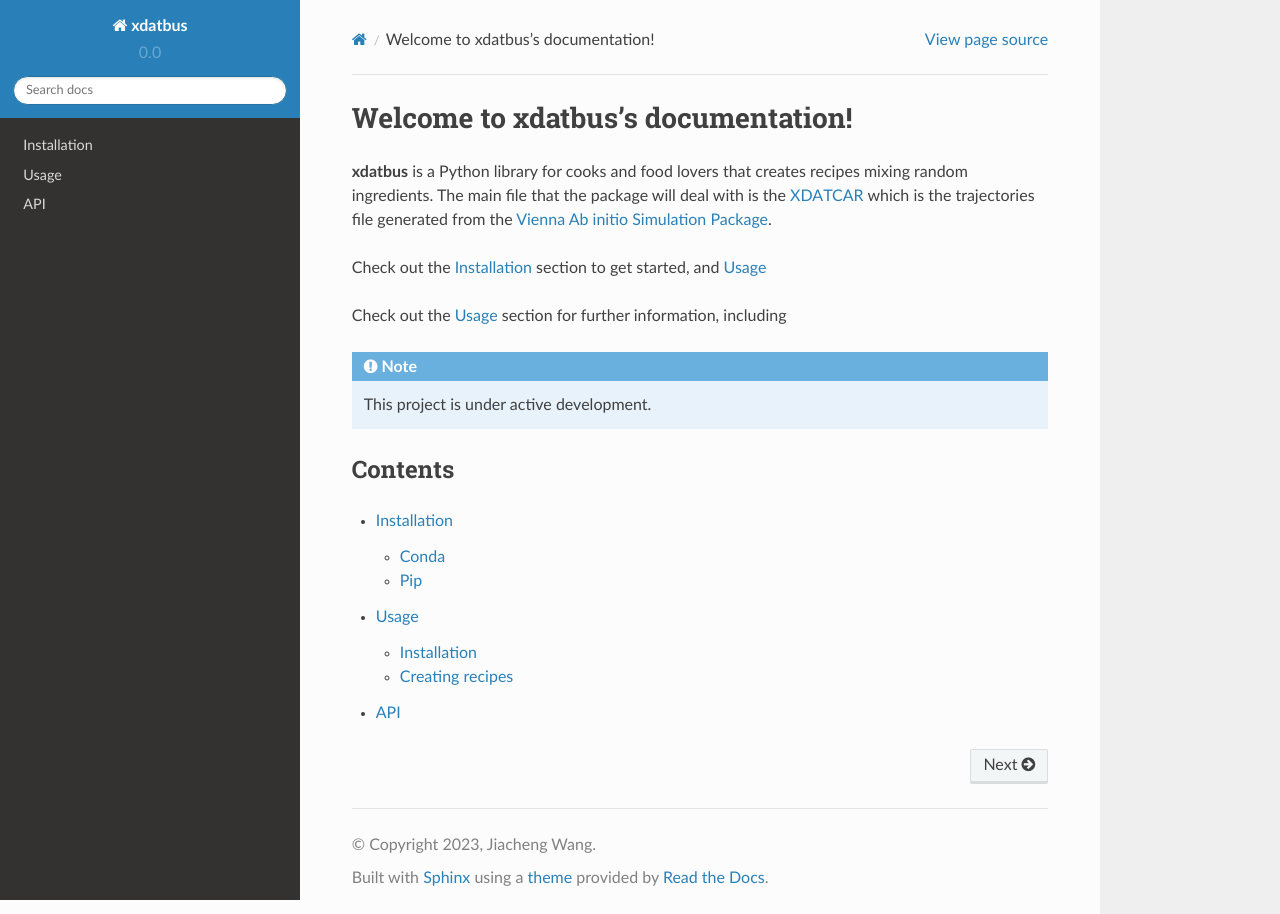
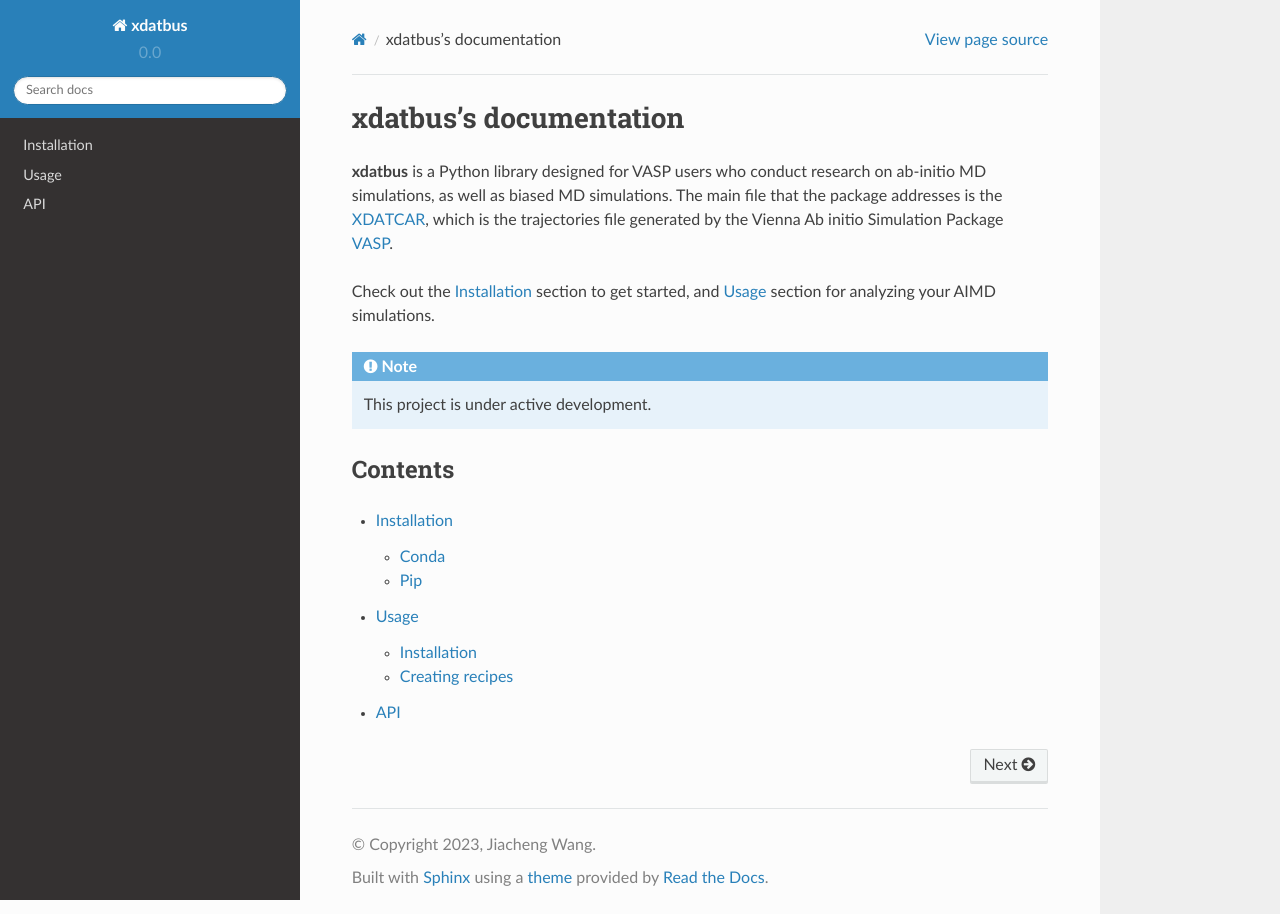
Before and after one commit to jcwang587/xdatbus, a Sphinx documentation site: the page built from docs/source/index.rst, in a window 1280 px wide. Built offline with Sphinx 7.4.7 and the Read the Docs theme 2.0.0, drawn with Linux system fonts in a browser that asks for light colours.

Commit message:
Update index.rst

```diff
--- a/docs/source/index.rst
+++ b/docs/source/index.rst
@@ -1,13 +1,10 @@
-Welcome to xdatbus's documentation!
+xdatbus's documentation
 ===================================
 
-**xdatbus** is a Python library for cooks and food lovers that creates recipes mixing random ingredients.
-The main file that the package will deal with is the  `XDATCAR <https://www.vasp.at/wiki/index.php/XDATCAR/>`_ which is the trajectories file generated from the `Vienna Ab initio Simulation Package <https://www.vasp.at/>`_.
+**xdatbus** is a Python library designed for VASP users who conduct research on ab-initio MD simulations, as well as biased MD simulations. The main file that the package addresses is the `XDATCAR <https://www.vasp.at/wiki/index.php/XDATCAR/>`_, which is the trajectories file generated by the Vienna Ab initio Simulation Package `VASP <https://www.vasp.at/>`_.
 
 
-Check out the :doc:`installation` section to get started, and :doc:`usage`
-
-Check out the :doc:`usage` section for further information, including
+Check out the :doc:`installation` section to get started, and :doc:`usage` section for analyzing your AIMD simulations.
 
 .. note::
 
```
